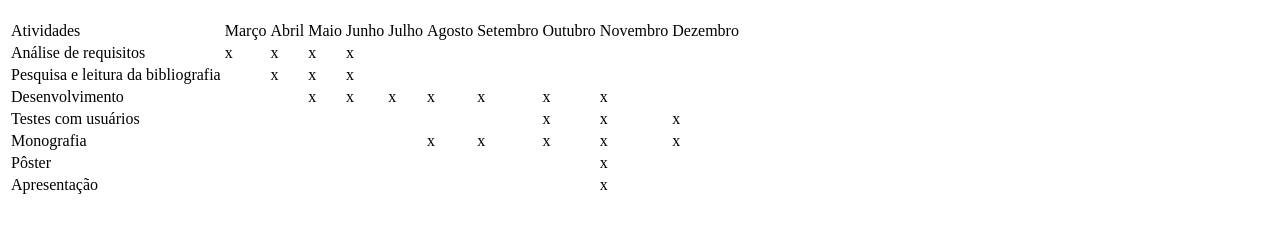
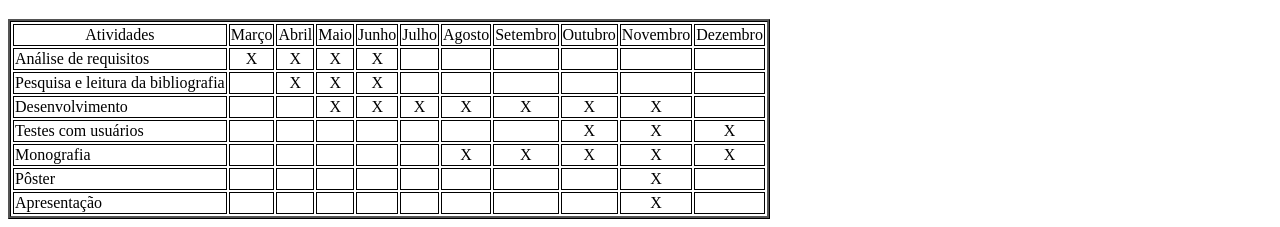
Before and after one commit to raverona/PersonalWebPage, a plain HTML site: page mac0499.html in a window 1280 px wide. Shown: the part 651-878 px from the top of the page. Before the commit the page ends 856 px from the top, so only its background shows below. Drawn offline with Linux system fonts and the light colour scheme.

Commit message:
Adição de bordas e centralização do texto na tabela

```diff
--- a/css/tccstylesheet.css
+++ b/css/tccstylesheet.css
@@ -0,0 +1,11 @@
+.cronograma {
+	border: medium ridge black;
+}
+
+.cronograma td {
+	border: thin solid black;
+}
+
+.centered-text {
+	text-align: center;
+}
--- a/mac0499.html
+++ b/mac0499.html
@@ -52,110 +52,110 @@
                 </ul>
             </p>
             <h1>Cronograma</h1>
-            <table>
+            <table class="cronograma">
                 <tr>
-                    <td>Atividades</td>
-                    <td>Março</td>
-                    <td>Abril</td>
-                    <td>Maio</td>
-                    <td>Junho</td>
-                    <td>Julho</td>
-                    <td>Agosto</td>
-                    <td>Setembro</td>
-                    <td>Outubro</td>
-                    <td>Novembro</td>
-                    <td>Dezembro</td>
+                    <td class="centered-text">Atividades</td>
+                    <td class="centered-text">Março</td>
+                    <td class="centered-text">Abril</td>
+                    <td class="centered-text">Maio</td>
+                    <td class="centered-text">Junho</td>
+                    <td class="centered-text">Julho</td>
+                    <td class="centered-text">Agosto</td>
+                    <td class="centered-text">Setembro</td>
+                    <td class="centered-text">Outubro</td>
+                    <td class="centered-text">Novembro</td>
+                    <td class="centered-text">Dezembro</td>
                 </tr>
                 <tr>
                     <td>Análise de requisitos</td>
-                    <td>x</td>
-                    <td>x</td>
-                    <td>x</td>
-                    <td>x</td>
-                    <td></td>
-                    <td></td>
-                    <td></td>
-                    <td></td>
-                    <td></td>
-                    <td></td>
+                    <td class="centered-text">X</td>
+                    <td class="centered-text">X</td>
+                    <td class="centered-text">X</td>
+                    <td class="centered-text">X</td>
+                    <td class="centered-text"></td>
+                    <td class="centered-text"></td>
+                    <td class="centered-text"></td>
+                    <td class="centered-text"></td>
+                    <td class="centered-text"></td>
+                    <td class="centered-text"></td>
                 </tr>
                 <tr>
                     <td>Pesquisa e leitura da bibliografia</td>
-                    <td></td>
-                    <td>x</td>
-                    <td>x</td>
-                    <td>x</td>
-                    <td></td>
-                    <td></td>
-                    <td></td>
-                    <td></td>
-                    <td></td>
-                    <td></td>
+                    <td class="centered-text"></td>
+                    <td class="centered-text">X</td>
+                    <td class="centered-text">X</td>
+                    <td class="centered-text">X</td>
+                    <td class="centered-text"></td>
+                    <td class="centered-text"></td>
+                    <td class="centered-text"></td>
+                    <td class="centered-text"></td>
+                    <td class="centered-text"></td>
+                    <td class="centered-text"></td>
                 </tr>
                 <tr>
                     <td>Desenvolvimento</td>
-                    <td></td>
-                    <td></td>
-                    <td>x</td>
-                    <td>x</td>
-                    <td>x</td>
-                    <td>x</td>
-                    <td>x</td>
-                    <td>x</td>
-                    <td>x</td>
-                    <td></td>
+                    <td class="centered-text"></td>
+                    <td class="centered-text"></td>
+                    <td class="centered-text">X</td>
+                    <td class="centered-text">X</td>
+                    <td class="centered-text">X</td>
+                    <td class="centered-text">X</td>
+                    <td class="centered-text">X</td>
+                    <td class="centered-text">X</td>
+                    <td class="centered-text">X</td>
+                    <td class="centered-text"></td>
                 </tr>
                 <tr>
                     <td>Testes com usuários</td>
-                    <td></td>
-                    <td></td>
-                    <td></td>
-                    <td></td>
-                    <td></td>
-                    <td></td>
-                    <td></td>
-                    <td>x</td>
-                    <td>x</td>
-                    <td>x</td>
+                    <td class="centered-text"></td>
+                    <td class="centered-text"></td>
+                    <td class="centered-text"></td>
+                    <td class="centered-text"></td>
+                    <td class="centered-text"></td>
+                    <td class="centered-text"></td>
+                    <td class="centered-text"></td>
+                    <td class="centered-text">X</td>
+                    <td class="centered-text">X</td>
+                    <td class="centered-text">X</td>
                 </tr>
                 <tr>
                     <td>Monografia</td>
-                    <td></td>
-                    <td></td>
-                    <td></td>
-                    <td></td>
-                    <td></td>
-                    <td>x</td>
-                    <td>x</td>
-                    <td>x</td>
-                    <td>x</td>
-                    <td>x</td>
+                    <td class="centered-text"></td>
+                    <td class="centered-text"></td>
+                    <td class="centered-text"></td>
+                    <td class="centered-text"></td>
+                    <td class="centered-text"></td>
+                    <td class="centered-text">X</td>
+                    <td class="centered-text">X</td>
+                    <td class="centered-text">X</td>
+                    <td class="centered-text">X</td>
+                    <td class="centered-text">X</td>
                 </tr>
                 <tr>
                     <td>Pôster</td>
-                    <td></td>
-                    <td></td>
-                    <td></td>
-                    <td></td>
-                    <td></td>
-                    <td></td>
-                    <td></td>
-                    <td></td>
-                    <td>x</td>
-                    <td></td>
+                    <td class="centered-text"></td>
+                    <td class="centered-text"></td>
+                    <td class="centered-text"></td>
+                    <td class="centered-text"></td>
+                    <td class="centered-text"></td>
+                    <td class="centered-text"></td>
+                    <td class="centered-text"></td>
+                    <td class="centered-text"></td>
+                    <td class="centered-text">X</td>
+                    <td class="centered-text"></td>
                 </tr>
                 <tr>
                     <td>Apresentação</td>
-                    <td></td>
-                    <td></td>
-                    <td></td>
-                    <td></td>
-                    <td></td>
-                    <td></td>
-                    <td></td>
-                    <td></td>
-                    <td>x</td>
-                    <td></td>
+                    <td class="centered-text"></td>
+                    <td class="centered-text"></td>
+                    <td class="centered-text"></td>
+                    <td class="centered-text"></td>
+                    <td class="centered-text"></td>
+                    <td class="centered-text"></td>
+                    <td class="centered-text"></td>
+                    <td class="centered-text"></td>
+                    <td class="centered-text">X</td>
+                    <td class="centered-text"></td>
                 </tr>
             </table>
         </div>
```
